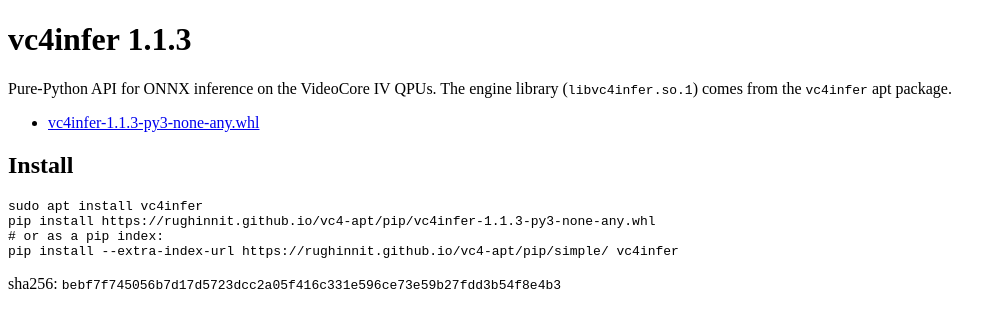
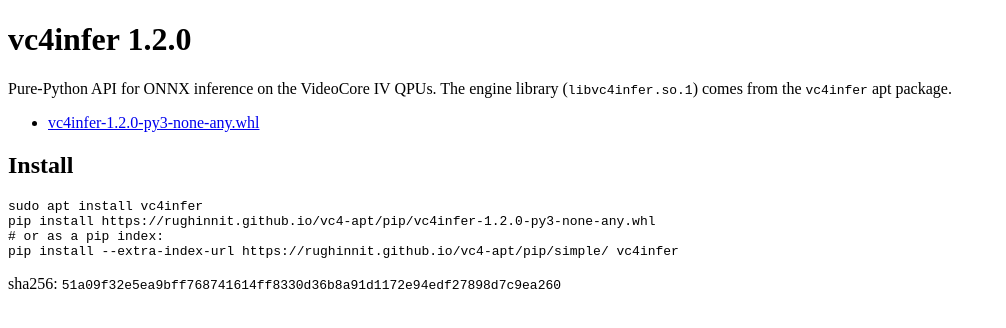
Before and after one commit to rughinnit/vc4-apt, a plain HTML site: page pip/index.html in a window 1280 px wide. Shown: the whole page, without its empty margins (0-1006 px from the left). Drawn offline with Linux system fonts and the light colour scheme.

Commit message:
publish: vc4infer 1.2.0 (deb + wheel)

```diff
--- a/pip/index.html
+++ b/pip/index.html
@@ -1,16 +1,16 @@
 <!DOCTYPE html>
 <html><head><meta charset="utf-8"><title>vc4infer wheels</title></head><body>
-<h1>vc4infer 1.1.3</h1>
+<h1>vc4infer 1.2.0</h1>
 <p>Pure-Python API for ONNX inference on the VideoCore IV QPUs.  The engine
 library (<code>libvc4infer.so.1</code>) comes from the <code>vc4infer</code>
 apt package.</p>
-<ul><li><a href="vc4infer-1.1.3-py3-none-any.whl">vc4infer-1.1.3-py3-none-any.whl</a></li></ul>
+<ul><li><a href="vc4infer-1.2.0-py3-none-any.whl">vc4infer-1.2.0-py3-none-any.whl</a></li></ul>
 <h2>Install</h2>
 <pre>
 sudo apt install vc4infer
-pip install https://rughinnit.github.io/vc4-apt/pip/vc4infer-1.1.3-py3-none-any.whl
+pip install https://rughinnit.github.io/vc4-apt/pip/vc4infer-1.2.0-py3-none-any.whl
 # or as a pip index:
 pip install --extra-index-url https://rughinnit.github.io/vc4-apt/pip/simple/ vc4infer
 </pre>
-<p>sha256: <code>bebf7f745056b7d17d5723dcc2a05f416c331e596ce73e59b27fdd3b54f8e4b3</code></p>
+<p>sha256: <code>51a09f32e5ea9bff768741614ff8330d36b8a91d1172e94edf27898d7c9ea260</code></p>
 </body></html>
```
Also changed, not shown: pip/simple/vc4infer/index.html (+1 -1 lines), SHA256SUMS.txt, 9 other files.
